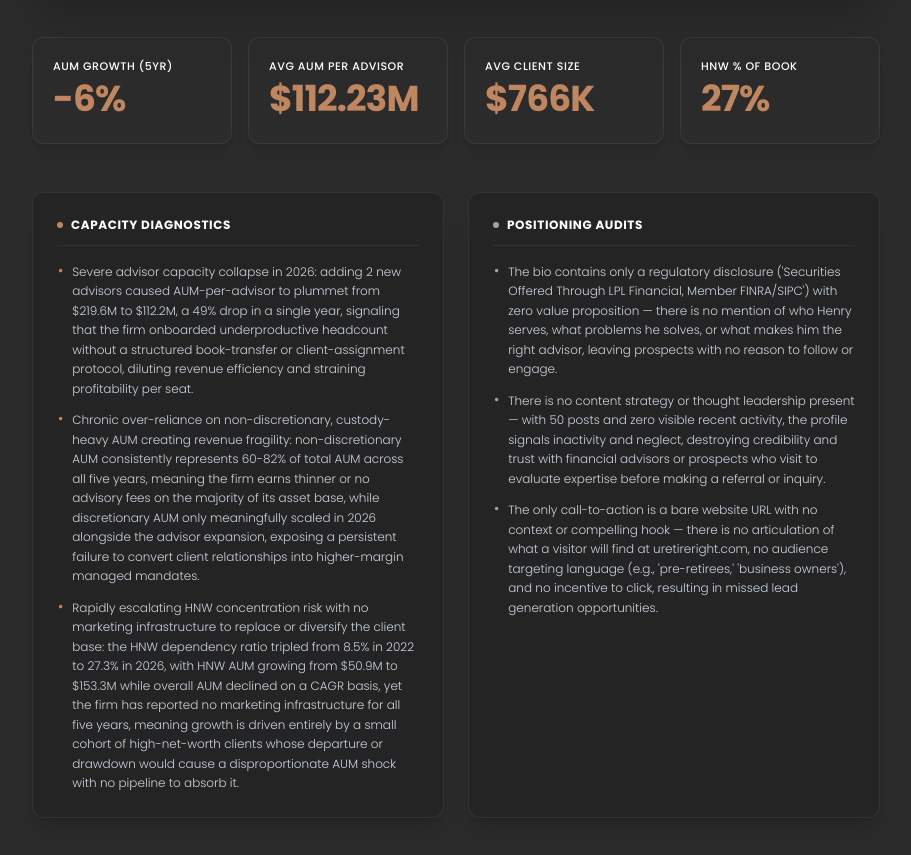
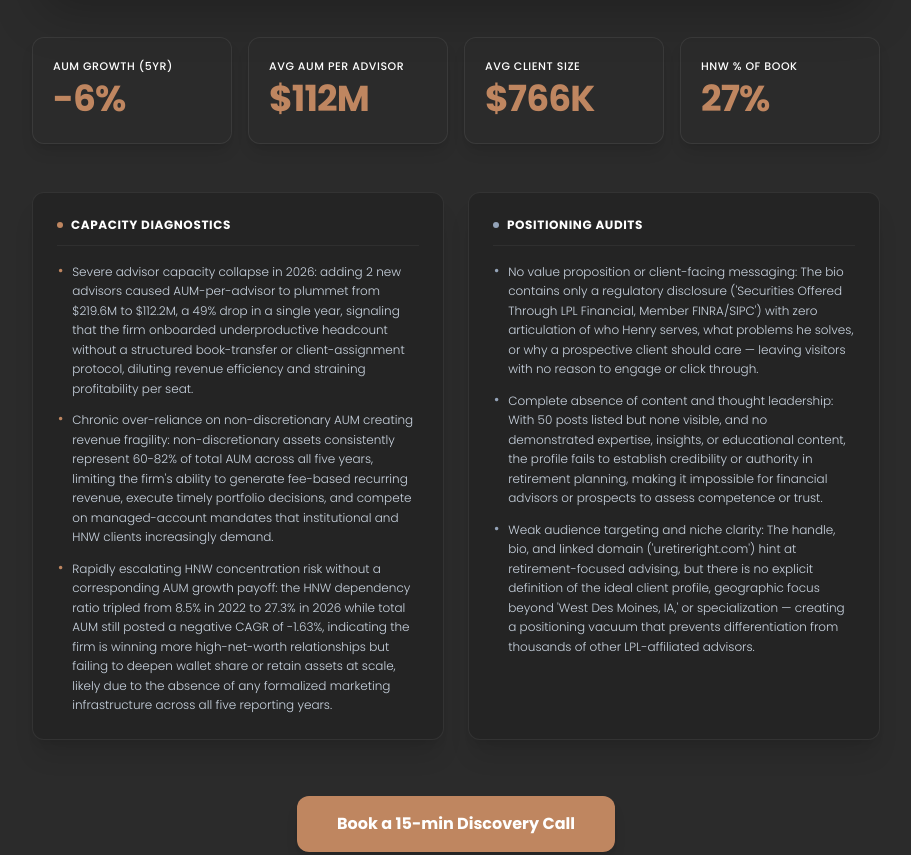
Before and after one commit to JLeePGP/ADVantage, a plain HTML site: page retireright-consulting-group/index.html in a window 1280 px wide. Shown: the part 674-1529 px from the top of the page, without its empty margins (184-1095 px from the left). Drawn offline with nearby package versions, Linux system fonts and the light colour scheme.

Commit message:
Automated ADVantage deploy: retireright-consulting-group

```diff
--- a/retireright-consulting-group/index.html
+++ b/retireright-consulting-group/index.html
@@ -51,7 +51,7 @@
             </div>
             <div class="bg-[#2b2b2b] border border-[#4a4a4a]/50 p-5 rounded-xl shadow-lg brand-transition hover:border-[#bf8660]/50">
                 <span class="text-[11px] text-white font-medium uppercase tracking-wider block">AVG AUM per Advisor</span>
-                <span class="text-3xl lg:text-4xl font-bold text-[#bf8660] my-1 block tracking-tight">$112.23M</span>
+                <span class="text-3xl lg:text-4xl font-bold text-[#bf8660] my-1 block tracking-tight">$112M</span>
             </div>
             <div class="bg-[#2b2b2b] border border-[#4a4a4a]/50 p-5 rounded-xl shadow-lg brand-transition hover:border-[#bf8660]/50">
                 <span class="text-[11px] text-white font-medium uppercase tracking-wider block">Avg Client Size</span>
@@ -73,10 +73,10 @@
                         <span class="text-[#bf8660] font-mono">•</span> <span>Severe advisor capacity collapse in 2026: adding 2 new advisors caused AUM-per-advisor to plummet from $219.6M to $112.2M, a 49% drop in a single year, signaling that the firm onboarded underproductive headcount without a structured book-transfer or client-assignment protocol, diluting revenue efficiency and straining profitability per seat.</span>
                     </li>
                     <li class="text-xs text-slate-300 leading-relaxed flex gap-2 font-light">
-                        <span class="text-[#bf8660] font-mono">•</span> <span>Chronic over-reliance on non-discretionary, custody-heavy AUM creating revenue fragility: non-discretionary AUM consistently represents 60-82% of total AUM across all five years, meaning the firm earns thinner or no advisory fees on the majority of its asset base, while discretionary AUM only meaningfully scaled in 2026 alongside the advisor expansion, exposing a persistent failure to convert client relationships into higher-margin managed mandates.</span>
+                        <span class="text-[#bf8660] font-mono">•</span> <span>Chronic over-reliance on non-discretionary AUM creating revenue fragility: non-discretionary assets consistently represent 60-82% of total AUM across all five years, limiting the firm's ability to generate fee-based recurring revenue, execute timely portfolio decisions, and compete on managed-account mandates that institutional and HNW clients increasingly demand.</span>
                     </li>
                     <li class="text-xs text-slate-300 leading-relaxed flex gap-2 font-light">
-                        <span class="text-[#bf8660] font-mono">•</span> <span>Rapidly escalating HNW concentration risk with no marketing infrastructure to replace or diversify the client base: the HNW dependency ratio tripled from 8.5% in 2022 to 27.3% in 2026, with HNW AUM growing from $50.9M to $153.3M while overall AUM declined on a CAGR basis, yet the firm has reported no marketing infrastructure for all five years, meaning growth is driven entirely by a small cohort of high-net-worth clients whose departure or drawdown would cause a disproportionate AUM shock with no pipeline to absorb it.</span>
+                        <span class="text-[#bf8660] font-mono">•</span> <span>Rapidly escalating HNW concentration risk without a corresponding AUM growth payoff: the HNW dependency ratio tripled from 8.5% in 2022 to 27.3% in 2026 while total AUM still posted a negative CAGR of -1.63%, indicating the firm is winning more high-net-worth relationships but failing to deepen wallet share or retain assets at scale, likely due to the absence of any formalized marketing infrastructure across all five reporting years.</span>
                     </li>
                 </ul>
             </div>
@@ -87,13 +87,13 @@
                 </h4>
                 <ul class="space-y-3">
                     <li class="text-xs text-slate-300 leading-relaxed flex gap-2 font-light">
-                        <span class="text-slate-400 font-mono">•</span> <span>The bio contains only a regulatory disclosure ('Securities Offered Through LPL Financial, Member FINRA/SIPC') with zero value proposition — there is no mention of who Henry serves, what problems he solves, or what makes him the right advisor, leaving prospects with no reason to follow or engage.</span>
+                        <span class="text-slate-400 font-mono">•</span> <span>No value proposition or client-facing messaging: The bio contains only a regulatory disclosure ('Securities Offered Through LPL Financial, Member FINRA/SIPC') with zero articulation of who Henry serves, what problems he solves, or why a prospective client should care — leaving visitors with no reason to engage or click through.</span>
                     </li>
                     <li class="text-xs text-slate-300 leading-relaxed flex gap-2 font-light">
-                        <span class="text-slate-400 font-mono">•</span> <span>There is no content strategy or thought leadership present — with 50 posts and zero visible recent activity, the profile signals inactivity and neglect, destroying credibility and trust with financial advisors or prospects who visit to evaluate expertise before making a referral or inquiry.</span>
+                        <span class="text-slate-400 font-mono">•</span> <span>Complete absence of content and thought leadership: With 50 posts listed but none visible, and no demonstrated expertise, insights, or educational content, the profile fails to establish credibility or authority in retirement planning, making it impossible for financial advisors or prospects to assess competence or trust.</span>
                     </li>
                     <li class="text-xs text-slate-300 leading-relaxed flex gap-2 font-light">
-                        <span class="text-slate-400 font-mono">•</span> <span>The only call-to-action is a bare website URL with no context or compelling hook — there is no articulation of what a visitor will find at uretireright.com, no audience targeting language (e.g., 'pre-retirees,' 'business owners'), and no incentive to click, resulting in missed lead generation opportunities.</span>
+                        <span class="text-slate-400 font-mono">•</span> <span>Weak audience targeting and niche clarity: The handle, bio, and linked domain ('uretireright.com') hint at retirement-focused advising, but there is no explicit definition of the ideal client profile, geographic focus beyond 'West Des Moines, IA,' or specialization — creating a positioning vacuum that prevents differentiation from thousands of other LPL-affiliated advisors.</span>
                     </li>
                 </ul>
             </div>
```
Also changed, not shown: 1 other file.
